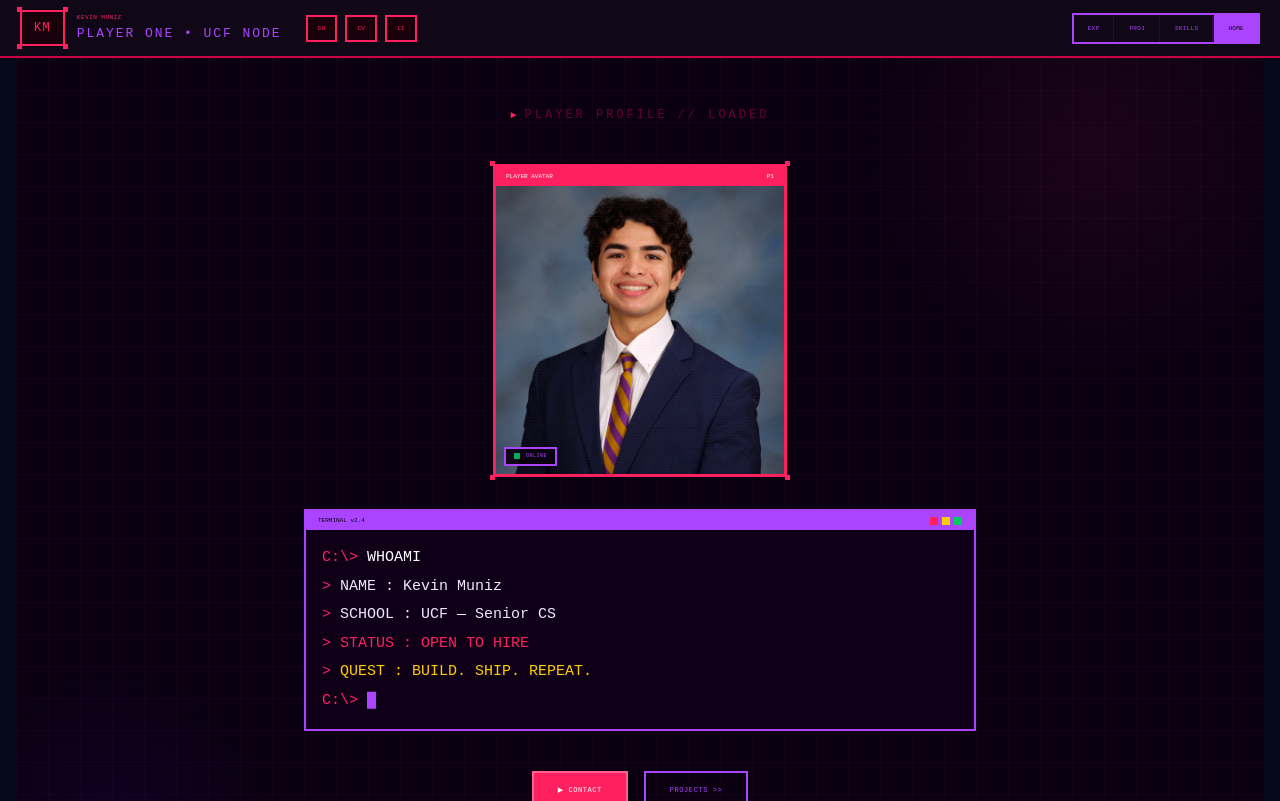
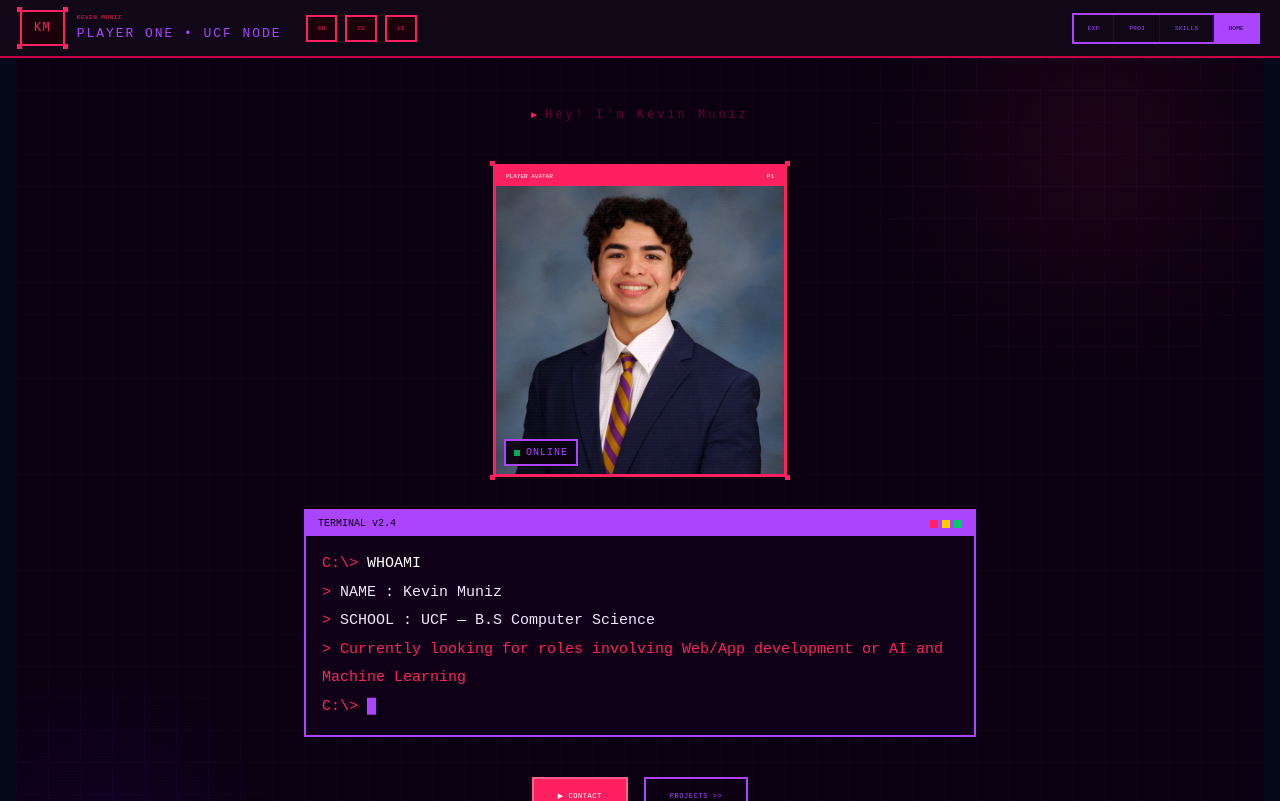
Before and after one commit to KevinMuniz1/Portfolio-Website, a Next.js app: page / in a window 1280 px wide. Shown: the top 801 px of the page. Built offline with nearby package versions, Linux system fonts and the light colour scheme.

Commit message:
changes to wording and other small details

```diff
--- a/app/components/welcomePageName.tsx
+++ b/app/components/welcomePageName.tsx
@@ -5,9 +5,8 @@ import { useEffect, useState } from "react";
 const LINES = [
   { prefix: "C:\\> ", text: "WHOAMI", color: "#fff" },
   { prefix: "> ", text: "NAME    : Kevin Muniz", color: "#f0e8ff" },
-  { prefix: "> ", text: "SCHOOL  : UCF — Senior CS", color: "#f0e8ff" },
-  { prefix: "> ", text: "STATUS  : OPEN TO HIRE", color: "#ff2060" },
-  { prefix: "> ", text: "QUEST   : BUILD. SHIP. REPEAT.", color: "#ffcc00" },
+  { prefix: "> ", text: "SCHOOL  : UCF — B.S Computer Science", color: "#f0e8ff" },
+  { prefix: "> ", text: "Currently looking for roles involving Web/App development or AI and Machine Learning", color: "#ff2060" },
 ];
 
 const CHAR_DELAY = 28;
@@ -109,7 +108,7 @@ export default function Home() {
         <div className="flex items-center gap-2">
           <span style={{ color: "#ff2060", fontSize: "10px", fontFamily: "'Press Start 2P', monospace" }}>&#9658;</span>
           <span style={{ fontFamily: "'Share Tech Mono', monospace", fontSize: "12px", color: "#660033", letterSpacing: "0.25em" }}>
-            PLAYER PROFILE // LOADED
+            Hey! I'm Kevin Muniz
           </span>
         </div>
 
@@ -139,7 +138,7 @@ export default function Home() {
                   style={{ background: "rgba(10,0,16,0.9)", border: "2px solid #aa44ff" }}
                 >
                   <div className="w-1.5 h-1.5 bg-[#00cc66] animate-pulse" />
-                  <span style={{ fontFamily: "'Press Start 2P', monospace", fontSize: "5px", color: "#aa44ff", letterSpacing: "0.1em" }}>ONLINE</span>
+                  <span style={{ fontFamily: "'Press Start 2P', monospace", fontSize: "10px", color: "#aa44ff", letterSpacing: "0.1em" }}>ONLINE</span>
                 </div>
               </div>
             </div>
@@ -152,7 +151,7 @@ export default function Home() {
           {/* Terminal typing block */}
           <div className="w-full" style={{ border: "2px solid #aa44ff", background: "#0f0018" }}>
             <div style={{ background: "#aa44ff", padding: "5px 12px", display: "flex", justifyContent: "space-between", alignItems: "center" }}>
-              <span style={{ fontFamily: "'Press Start 2P', monospace", fontSize: "6px", color: "#0a0010" }}>TERMINAL v2.4</span>
+              <span style={{ fontFamily: "'Press Start 2P', monospace", fontSize: "10px", color: "#0a0010" }}>TERMINAL v2.4</span>
               <div className="flex gap-1">
                 <div className="w-2 h-2 bg-[#ff2060]" />
                 <div className="w-2 h-2 bg-[#ffcc00]" />
```
